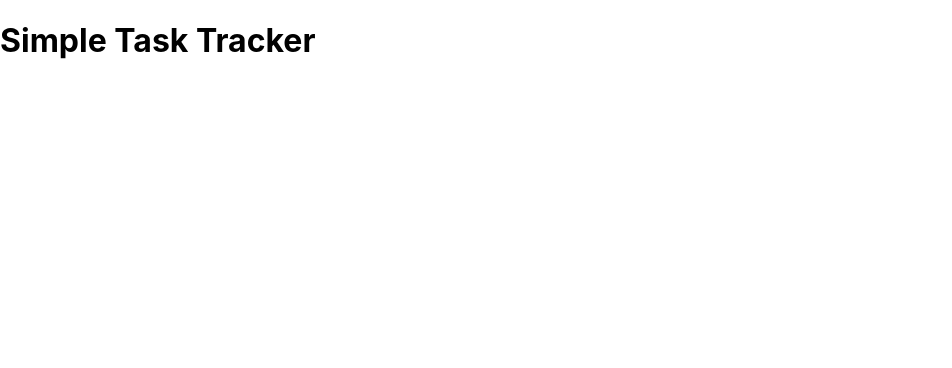
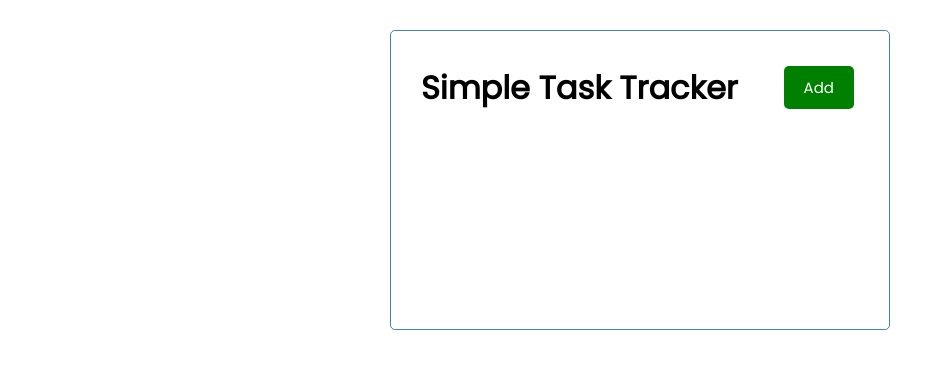
Before and after one commit to blackbird71SR/Simple-Task-Tracker, a React (Create React App) app: page / in a window 1280 px wide. Shown: the top 368 px of the page, without its empty margins (0-952 px from the left). Built offline with nearby package versions, Linux system fonts and the light colour scheme.

Commit message:
Add styling and seperate button component

```diff
--- /dev/null
+++ b/src/components/Button.js
@@ -0,0 +1,21 @@
+import PropTypes from 'prop-types';
+
+const Button = (props) => {
+  return (
+    <button className='btn' style={{ backgroundColor: props.color }}>
+      {props.text}
+    </button>
+  );
+};
+
+Button.defaultProps = {
+  text: 'Hello',
+  color: 'black',
+};
+
+Button.propTypes = {
+  text: PropTypes.string.isRequired,
+  color: PropTypes.string.isRequired,
+};
+
+export default Button;
--- a/src/components/Header.js
+++ b/src/components/Header.js
@@ -1,9 +1,11 @@
 import PropTypes from 'prop-types';
+import Button from './Button';
 
 const Header = (props) => {
   return (
-    <header>
+    <header className='header'>
       <h1>{props.title}</h1>
+      <Button color='green' text='Add' />
     </header>
   );
 };
--- a/src/index.css
+++ b/src/index.css
@@ -1,13 +1,112 @@
-body {
+@import url('https://fonts.googleapis.com/css2?family=Poppins:wght@300;400&display=swap');
+
+* {
+  box-sizing: border-box;
   margin: 0;
-  font-family: -apple-system, BlinkMacSystemFont, 'Segoe UI', 'Roboto', 'Oxygen',
-    'Ubuntu', 'Cantarell', 'Fira Sans', 'Droid Sans', 'Helvetica Neue',
-    sans-serif;
-  -webkit-font-smoothing: antialiased;
-  -moz-osx-font-smoothing: grayscale;
+  padding: 0;
 }
 
-code {
-  font-family: source-code-pro, Menlo, Monaco, Consolas, 'Courier New',
-    monospace;
+body {
+  font-family: 'Poppins', sans-serif;
 }
+
+.container {
+  max-width: 500px;
+  margin: 30px auto;
+  overflow: auto;
+  min-height: 300px;
+  border: 1px solid steelblue;
+  padding: 30px;
+  border-radius: 5px;
+}
+
+.header {
+  display: flex;
+  justify-content: space-between;
+  align-items: center;
+  margin-bottom: 20px;
+}
+
+.btn {
+  display: inline-block;
+  background: #000;
+  color: #fff;
+  border: none;
+  padding: 10px 20px;
+  margin: 5px;
+  border-radius: 5px;
+  cursor: pointer;
+  text-decoration: none;
+  font-size: 15px;
+  font-family: inherit;
+}
+
+.btn:focus {
+  outline: none;
+}
+
+.btn:active {
+  transform: scale(0.98);
+}
+
+.btn-block {
+  display: block;
+  width: 100%;
+}
+
+.task {
+  background: #f4f4f4;
+  margin: 5px;
+  padding: 10px 20px;
+  cursor: pointer;
+}
+
+.task.reminder {
+  border-left: 5px solid green;
+}
+
+.task h3 {
+  display: flex;
+  align-items: center;
+  justify-content: space-between;
+}
+
+.add-form {
+  margin-bottom: 40px;
+}
+
+.form-control {
+  margin: 20px 0;
+}
+
+.form-control label {
+  display: block;
+}
+
+.form-control input {
+  width: 100%;
+  height: 40px;
+  margin: 5px;
+  padding: 3px 7px;
+  font-size: 17px;
+}
+
+.form-control-check {
+  display: flex;
+  align-items: center;
+  justify-content: space-between;
+}
+
+.form-control-check label {
+  flex: 1;
+}
+
+.form-control-check input {
+  flex: 2;
+  height: 20px;
+}
+
+footer {
+  margin-top: 30px;
+  text-align: center;
+}
```
